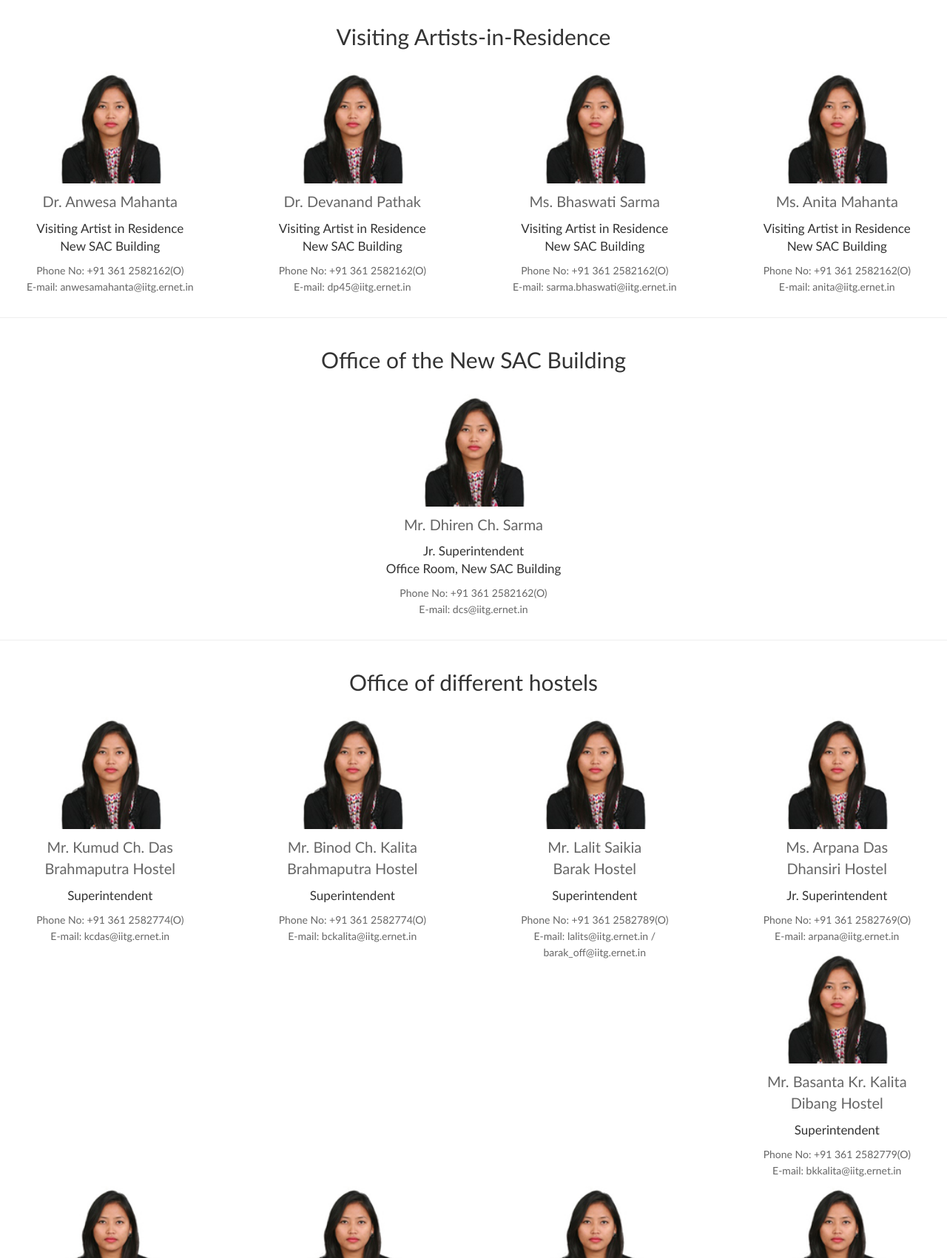
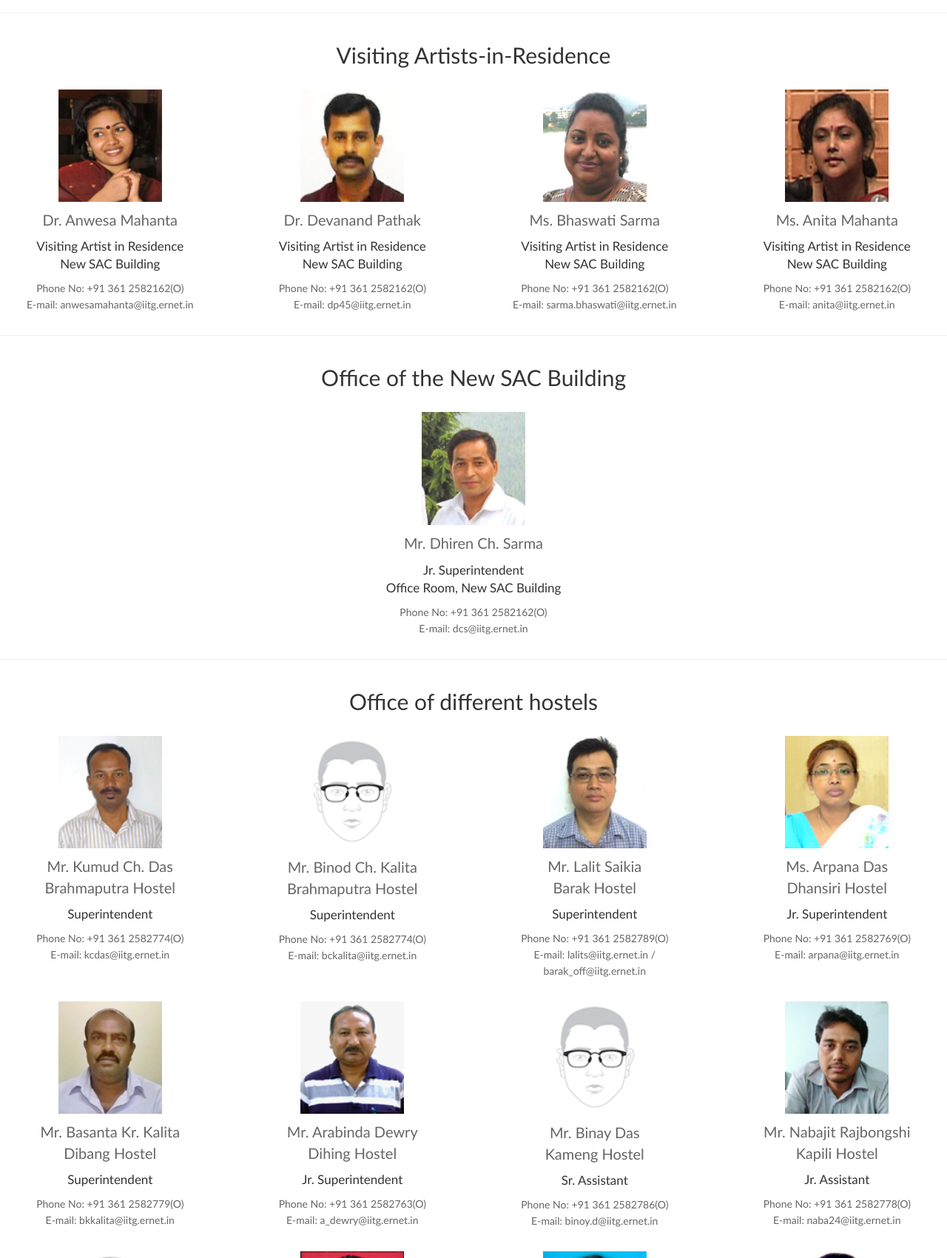
Before and after one commit to Rishav1/NSS_Student_affairs, a plain HTML site: page people.htm in a window 1280 px wide. Shown: the part 2927-4628 px from the top of the page at 74% size. Drawn offline with nearby package versions, Linux system fonts and the light colour scheme.

Commit message:
images add kar liya

```diff
--- a/people.htm
+++ b/people.htm
@@ -371,7 +371,7 @@ a:link{
 
 <div class="row" style="text-align:center;margin-top:20px;"><!--9-->
  <div class=" col-sm-3"style="text-align:center;">
-        <img class="img-responsive" src="images/ruthi_117x127.jpg" height="170px" width="140px" style="margin-bottom:10px" />
+        <img class="img-responsive" src="images/romen0001.jpg" height="170px" width="140px" style="margin-bottom:10px" />
         <p class="peoplehead">Mr. Romen Dutta</p>
         <p class="peopledesig">APEO, Gymkhana (Sports)</p>
         <p class="peoplecontact">Phone No: +91 361 2582168 (O)<br>+91 361 2585005 (R)<br>
@@ -379,7 +379,7 @@ a:link{
                                 </p>
     </div>
   <div class=" col-sm-3"style="text-align:center;">
-        <img class="img-responsive" src="images/ruthi_117x127.jpg" height="170px" width="140px" style="margin-bottom:10px" />
+        <img class="img-responsive" src="images/dsaikia.jpg" height="170px" width="140px" style="margin-bottom:10px" />
         <p class="peoplehead">Mr. Diganta Saikia</p>
         <p class="peopledesig">APEO, Gymkhana (Sports)</p>
         <p class="peoplecontact"> Phone No: +91 361 2582168 (O)<br>+91 361 2585022 (R)<br>
@@ -387,7 +387,7 @@ a:link{
                                 </p>
     </div>
   <div class=" col-sm-3"style="text-align:center;">
-        <img class="img-responsive" src="images/ruthi_117x127.jpg" height="170px" width="140px" style="margin-bottom:10px" />
+        <img class="img-responsive" src="images/RAJIB.JPG" height="170px" width="140px" style="margin-bottom:10px" />
         <p class="peoplehead">Mr. Rajib Dey</p>
         <p class="peopledesig">Assistant Coach, Gr.I,<br>Gymkhana (Sports)</p>
         <p class="peoplecontact"> Phone No: +91 98647 17151 (M)<br>+91 361 258 5132 (R)<br>
@@ -395,7 +395,7 @@ a:link{
                                 </p>
     </div>
   <div class=" col-sm-3"style="text-align:center;">
-        <img class="img-responsive" src="images/ruthi_117x127.jpg" height="170px" width="140px" style="margin-bottom:10px" />
+        <img class="img-responsive" src="images/Supriya-Das.jpg" height="170px" width="140px" style="margin-bottom:10px" />
         <p class="peoplehead">Mr. Supriya Das</p>
         <p class="peopledesig">Superintendent, Gymkhana Office</p>
         <p class="peoplecontact"> Phone No: +91 361 2582169(O)<br>
@@ -403,7 +403,7 @@ a:link{
                                 </p>
     </div>
 
-</div><!--9-->
+</div>
 <hr>
 
 
@@ -414,7 +414,7 @@ a:link{
 </div>
 <div class="row" style="text-align:center;margin-top:20px;">
       <div class=" col-sm-3"style="text-align:center;">
-            <img class="img-responsive" src="images/ruthi_117x127.jpg" height="170px" width="140px" style="margin-bottom:10px" />
+            <img class="img-responsive" src="images/Lakshmi1.jpg" height="170px" width="140px" style="margin-bottom:10px" />
             <p class="peoplehead">Dr. Lakshmi Haobam</p>
             <p class="peopledesig">Student Counselor<br>Counselling Cell, New SAC Building</p>
             <p class="peoplecontact"> Phone No: +91 361 2582162(O)<br>
@@ -422,7 +422,7 @@ a:link{
                                 </p>
       </div>
       <div class=" col-sm-3"style="text-align:center;">
-            <img class="img-responsive" src="images/ruthi_117x127.jpg" height="170px" width="140px" style="margin-bottom:10px" />
+            <img class="img-responsive" src="images/pallabita_bc.jpg" height="170px" width="140px" style="margin-bottom:10px" />
             <p class="peoplehead">Ms. Pallabita Barooah Chowdhury</p>
             <p class="peopledesig">Student Counselor<br>Counselling Cell, New SAC Building</p>
             <p class="peoplecontact"> Phone No: +91 361 2582162(O)<br>
@@ -430,7 +430,7 @@ a:link{
                                 </p>
       </div>
       <div class=" col-sm-3"style="text-align:center;">
-            <img class="img-responsive" src="images/ruthi_117x127.jpg" height="170px" width="140px" style="margin-bottom:10px" />
+            <img class="img-responsive" src="images/bandana.jpg" height="170px" width="140px" style="margin-bottom:10px" />
             <p class="peoplehead">Dr. Bandana Dutta</p>
             <p class="peopledesig">Student Counselor<br>Counselling Cell, New SAC Building</p>
             <p class="peoplecontact"> Phone No: +91 361 2582162(O)<br>
@@ -438,7 +438,7 @@ a:link{
                                 </p>
       </div>
       <div class=" col-sm-3"style="text-align:center;">
-            <img class="img-responsive" src="images/ruthi_117x127.jpg" height="170px" width="140px" style="margin-bottom:10px" />
+            <img class="img-responsive" src="images/rakesh.jpg" height="170px" width="140px" style="margin-bottom:10px" />
             <p class="peoplehead">Mr. Rakesh Kakati</p>
             <p class="peopledesig">Part Time Student Counselor<br>Counselling Cell, New SAC Building</p>
             <p class="peoplecontact"> Phone No: +91 361 2582162(O)<br>
@@ -457,7 +457,7 @@ a:link{
 </div>
 <div class="row" style="text-align:center;margin-top:20px;">
       <div class=" col-sm-3"style="text-align:center;">
-            <img class="img-responsive" src="images/ruthi_117x127.jpg" height="170px" width="140px" style="margin-bottom:10px" />
+            <img class="img-responsive" src="images/anwesa.jpg" height="170px" width="140px" style="margin-bottom:10px" />
             <p class="peoplehead">Dr. Anwesa Mahanta</p>
             <p class="peopledesig">Visiting Artist in Residence<br>New SAC Building</p>
             <p class="peoplecontact"> Phone No: +91 361 2582162(O)<br>
@@ -465,7 +465,7 @@ a:link{
                                 </p>
       </div>
       <div class=" col-sm-3"style="text-align:center;">
-            <img class="img-responsive" src="images/ruthi_117x127.jpg" height="170px" width="140px" style="margin-bottom:10px" />
+            <img class="img-responsive" src="images/dp_web.jpg" height="170px" width="140px" style="margin-bottom:10px" />
             <p class="peoplehead">Dr. Devanand Pathak</p>
             <p class="peopledesig">Visiting Artist in Residence<br>New SAC Building</p>
             <p class="peoplecontact"> Phone No: +91 361 2582162(O)<br>
@@ -473,7 +473,7 @@ a:link{
                                 </p>
       </div>
       <div class=" col-sm-3"style="text-align:center;">
-            <img class="img-responsive" src="images/ruthi_117x127.jpg" height="170px" width="140px" style="margin-bottom:10px" />
+            <img class="img-responsive" src="images/bs.jpg" height="170px" width="140px" style="margin-bottom:10px" />
             <p class="peoplehead">Ms. Bhaswati Sarma</p>
             <p class="peopledesig">Visiting Artist in Residence<br>New SAC Building</p>
             <p class="peoplecontact"> Phone No: +91 361 2582162(O)<br>
@@ -481,7 +481,7 @@ a:link{
                                 </p>
       </div>
       <div class=" col-sm-3"style="text-align:center;">
-            <img class="img-responsive" src="images/ruthi_117x127.jpg" height="170px" width="140px" style="margin-bottom:10px" />
+            <img class="img-responsive" src="images/anita_web.jpg" height="170px" width="140px" style="margin-bottom:10px" />
             <p class="peoplehead">Ms. Anita Mahanta</p>
             <p class="peopledesig">Visiting Artist in Residence<br>New SAC Building</p>
             <p class="peoplecontact"> Phone No: +91 361 2582162(O)<br>
@@ -503,7 +503,7 @@ a:link{
 <div class="row" style="text-align:center;margin-top:20px;">
 <div class="col-md-4  col-sm-4"></div>
 <div class=" col-sm-4"style="text-align:center;">
-            <img class="img-responsive" src="images/ruthi_117x127.jpg" height="170px" width="140px" style="margin-bottom:10px" />
+            <img class="img-responsive" src="images/dcs.jpg" height="170px" width="140px" style="margin-bottom:10px" />
             <p class="peoplehead">Mr. Dhiren Ch. Sarma</p>
             <p class="peopledesig">Jr. Superintendent<br>Office Room, New SAC Building</p>
             <p class="peoplecontact"> Phone No: +91 361 2582162(O)<br>
@@ -523,7 +523,7 @@ a:link{
 
 <div class="row" style="text-align:center;margin-top:20px;">
       <div class=" col-sm-3"style="text-align:center;">
-            <img class="img-responsive" src="images/ruthi_117x127.jpg" height="170px" width="140px" style="margin-bottom:10px" />
+            <img class="img-responsive" src="images/kcdas.jpg" height="170px" width="140px" style="margin-bottom:10px" />
             <p class="peoplehead">Mr. Kumud Ch. Das<br>Brahmaputra Hostel</p>
             <p class="peopledesig">Superintendent</p>
             <p class="peoplecontact"> Phone No: +91 361 2582774(O)<br>
@@ -531,7 +531,7 @@ a:link{
                                 </p>
       </div>
       <div class=" col-sm-3"style="text-align:center;">
-            <img class="img-responsive" src="images/ruthi_117x127.jpg" height="170px" width="140px" style="margin-bottom:10px" />
+            <img class="img-responsive" src="images/Common_man.jpg" height="170px" width="140px" style="margin-bottom:10px" />
             <p class="peoplehead">Mr. Binod Ch. Kalita<br>Brahmaputra Hostel</p>
             <p class="peopledesig">Superintendent</p>
             <p class="peoplecontact"> Phone No: +91 361 2582774(O)<br>
@@ -539,7 +539,7 @@ a:link{
                                 </p>
       </div>
       <div class=" col-sm-3"style="text-align:center;">
-            <img class="img-responsive" src="images/ruthi_117x127.jpg" height="170px" width="140px" style="margin-bottom:10px" />
+            <img class="img-responsive" src="images/lalits.jpg" height="170px" width="140px" style="margin-bottom:10px" />
             <p class="peoplehead">Mr. Lalit Saikia<br>Barak Hostel</p>
             <p class="peopledesig">Superintendent</p>
             <p class="peoplecontact"> Phone No: +91 361 2582789(O)<br>
@@ -547,15 +547,17 @@ a:link{
                                 </p>
       </div>
       <div class=" col-sm-3"style="text-align:center;">
-            <img class="img-responsive" src="images/ruthi_117x127.jpg" height="170px" width="140px" style="margin-bottom:10px" />
+            <img class="img-responsive" src="images/arpana.jpg" height="170px" width="140px" style="margin-bottom:10px" />
             <p class="peoplehead">Ms. Arpana Das<br>Dhansiri Hostel</p>
             <p class="peopledesig">Jr. Superintendent</p>
             <p class="peoplecontact"> Phone No: +91 361 2582769(O)<br>
                                       E-mail: arpana@iitg.ernet.in<br>
                                 </p>
       </div>
+</div>
+<div class="row" style="text-align:center;margin-top:20px;">
       <div class=" col-sm-3"style="text-align:center;">
-            <img class="img-responsive" src="images/ruthi_117x127.jpg" height="170px" width="140px" style="margin-bottom:10px" />
+            <img class="img-responsive" src="images/B.K.Kalita.jpg" height="170px" width="140px" style="margin-bottom:10px" />
             <p class="peoplehead">Mr. Basanta Kr. Kalita<br>Dibang Hostel</p>
             <p class="peopledesig">Superintendent</p>
             <p class="peoplecontact"> Phone No: +91 361 2582779(O)<br>
@@ -563,7 +565,7 @@ a:link{
                                 </p>
       </div>
       <div class=" col-sm-3"style="text-align:center;">
-            <img class="img-responsive" src="images/ruthi_117x127.jpg" height="170px" width="140px" style="margin-bottom:10px" />
+            <img class="img-responsive" src="images/a_dewry.jpg" height="170px" width="140px" style="margin-bottom:10px" />
             <p class="peoplehead">Mr. Arabinda Dewry<br>Dihing Hostel</p>
             <p class="peopledesig">Jr. Superintendent</p>
             <p class="peoplecontact"> Phone No: +91 361 2582763(O)<br>
@@ -571,7 +573,7 @@ a:link{
                                 </p>
       </div>
       <div class=" col-sm-3"style="text-align:center;">
-            <img class="img-responsive" src="images/ruthi_117x127.jpg" height="170px" width="140px" style="margin-bottom:10px" />
+            <img class="img-responsive" src="images/Common_man.jpg" height="170px" width="140px" style="margin-bottom:10px" />
             <p class="peoplehead">Mr. Binay Das<br>Kameng Hostel</p>
             <p class="peopledesig">Sr. Assistant</p>
             <p class="peoplecontact"> Phone No: +91 361 2582786(O)<br>
@@ -579,15 +581,17 @@ a:link{
                                 </p>
       </div>
       <div class=" col-sm-3"style="text-align:center;">
-            <img class="img-responsive" src="images/ruthi_117x127.jpg" height="170px" width="140px" style="margin-bottom:10px" />
+            <img class="img-responsive" src="images/Naba.jpg" height="170px" width="140px" style="margin-bottom:10px" />
             <p class="peoplehead">Mr. Nabajit Rajbongshi<br>Kapili Hostel</p>
             <p class="peopledesig">Jr. Assistant</p>
             <p class="peoplecontact"> Phone No: +91 361 2582778(O)<br>
                                       E-mail: naba24@iitg.ernet.in<br>
                                 </p>
       </div>
+</div>
+<div class="row" style="text-align:center;margin-top:20px;">
       <div class=" col-sm-3"style="text-align:center;">
-            <img class="img-responsive" src="images/ruthi_117x127.jpg" height="170px" width="140px" style="margin-bottom:10px" />
+            <img class="img-responsive" src="images/Common_man.jpg" height="170px" width="140px" style="margin-bottom:10px" />
             <p class="peoplehead">Mr. Bimal Das<br>Lohit Hostel</p>
             <p class="peopledesig">Superintendent</p>
             <p class="peoplecontact"> Phone No: +91 361 2582791(O)<br>
@@ -595,7 +599,7 @@ a:link{
                                 </p>
       </div>
       <div class=" col-sm-3"style="text-align:center;">
-            <img class="img-responsive" src="images/ruthi_117x127.jpg" height="170px" width="140px" style="margin-bottom:10px" />
+            <img class="img-responsive" src="images/manos.jpg" height="170px" width="140px" style="margin-bottom:10px" />
             <p class="peoplehead">Mr. Manash Protim Dutta<br>Manas Hostel</p>
             <p class="peopledesig">Jr. Assistant</p>
             <p class="peoplecontact"> Phone No: +91 361 2582783(O)<br>
@@ -603,7 +607,7 @@ a:link{
                                 </p>
       </div>
       <div class=" col-sm-3"style="text-align:center;">
-            <img class="img-responsive" src="images/ruthi_117x127.jpg" height="170px" width="140px" style="margin-bottom:10px" />
+            <img class="img-responsive" src="images/farid.jpg" height="170px" width="140px" style="margin-bottom:10px" />
             <p class="peoplehead">Mr. Syed Farid Leli<br>Siang Hostel</p>
             <p class="peopledesig">Superintendent</p>
             <p class="peoplecontact"> Phone No: +91 361 2582768(O)<br>
@@ -611,15 +615,17 @@ a:link{
                                 </p>
       </div>
       <div class=" col-sm-3"style="text-align:center;">
-            <img class="img-responsive" src="images/ruthi_117x127.jpg" height="170px" width="140px" style="margin-bottom:10px" />
+            <img class="img-responsive" src="images/pranira.jpg" height="170px" width="140px" style="margin-bottom:10px" />
             <p class="peoplehead">Ms. Pranita Kalita<br>Subansiri Hostel</p>
             <p class="peopledesig">Jr. Superintendent</p>
             <p class="peoplecontact">Phone No: +91 361 2582773(O)<br>
                                       E-mail: pranitak@iitg.ernet.in<br>
                                 </p>
       </div>
+</div>
+<div class="row" style="text-align:center;margin-top:20px;">
       <div class=" col-sm-6"style="text-align:center;">
-            <img class="img-responsive" src="images/ruthi_117x127.jpg" height="170px" width="140px" style="margin-bottom:10px" />
+            <img class="img-responsive" src="images/rupinder.jpg" height="170px" width="140px" style="margin-bottom:10px" />
             <p class="peoplehead">Mr. Rupinder Singh<br>Umiam Hostel</p>
             <p class="peopledesig">Sr. Assistant</p>
             <p class="peoplecontact"> Phone No: +91 361 2582784(O)<br>
@@ -627,14 +633,14 @@ a:link{
                                 </p>
       </div>
       <div class=" col-sm-6"style="text-align:center;">
-            <img class="img-responsive" src="images/ruthi_117x127.jpg" height="170px" width="140px" style="margin-bottom:10px" />
+            <img class="img-responsive" src="images/dcs.jpg" height="170px" width="140px" style="margin-bottom:10px" />
             <p class="peoplehead">Mr. Dhiren Ch. Sarma<br>Married Scholars Hostel</p>
             <p class="peopledesig">Jr. Superintendent<br>Office Room, New SAC Building</p>
             <p class="peoplecontact"> Phone No: +91 361 2582162(O)<br>
                                       E-mail: dcs@iitg.ernet.in<br>
                                 </p>
       </div>
-
+</div>
 
 
 </div>
```
